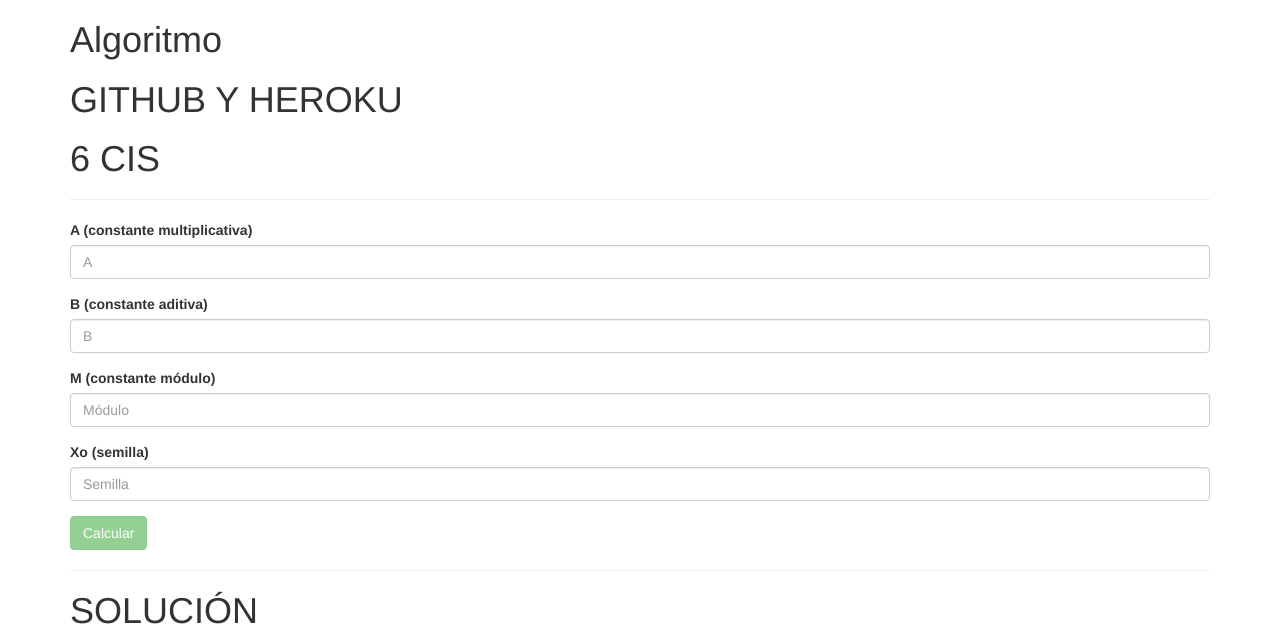
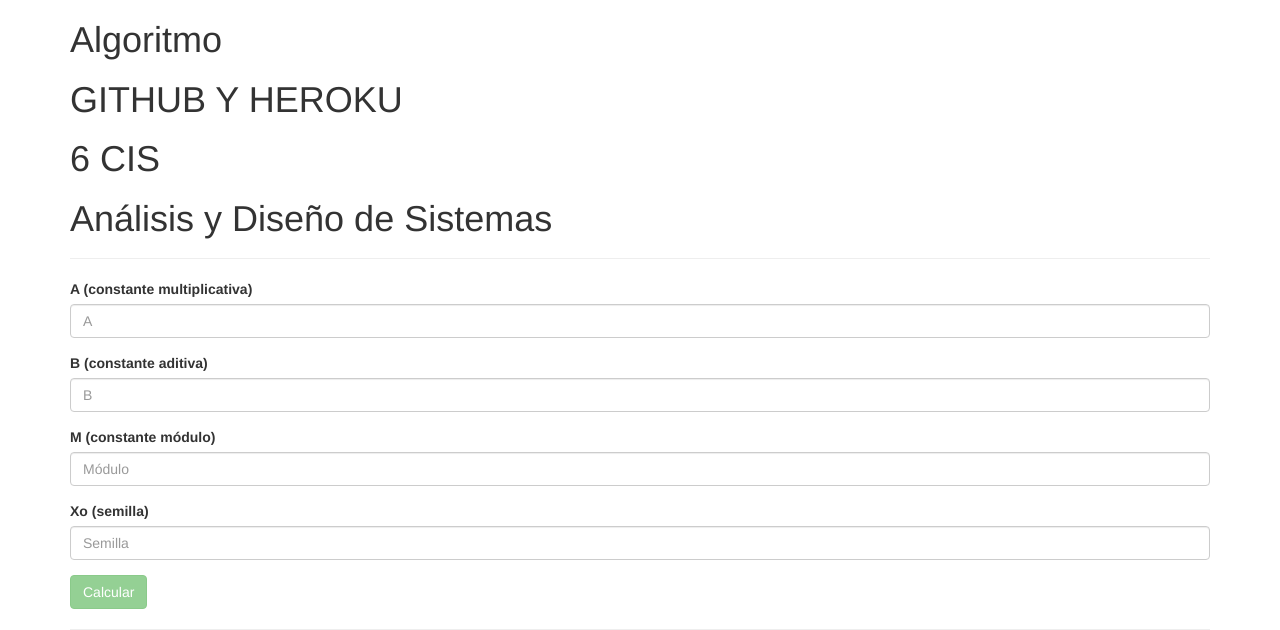
Before and after one commit to pablosarango/simulacion, a PHP site: page / in a window 1280 px wide. Shown: the top 630 px of the page. Run offline with PHP 8.4, Linux system fonts and the light colour scheme.

Commit message:
segundo cambio

```diff
--- a/web/index.php
+++ b/web/index.php
@@ -14,6 +14,7 @@
         <h1>Algoritmo</h1>
         <h1>GITHUB Y HEROKU</h1>
         <h1>6 CIS</h1>
+        <h1>Análisis y Diseño de Sistemas</h1>
         <hr>
         <form name="forma">
             <div class="form-group" ng-class="{'has-error': forma.inputA.$invalid, 'has-success': forma.inputA.$valid}">
```
